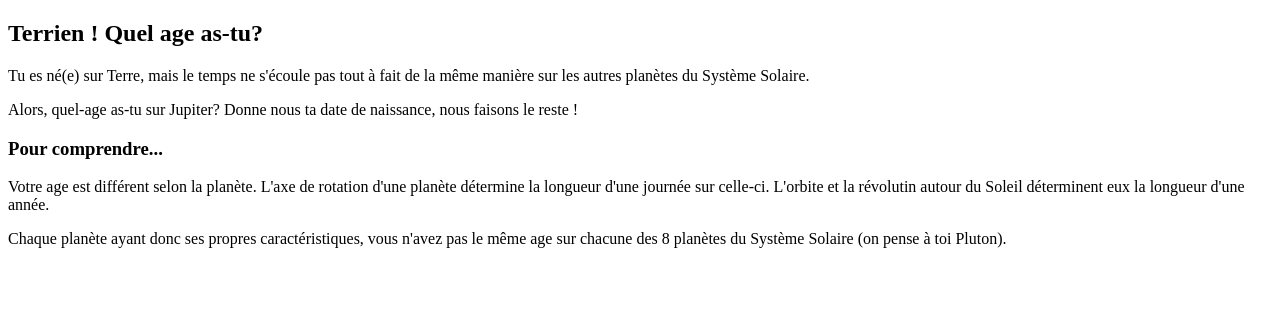
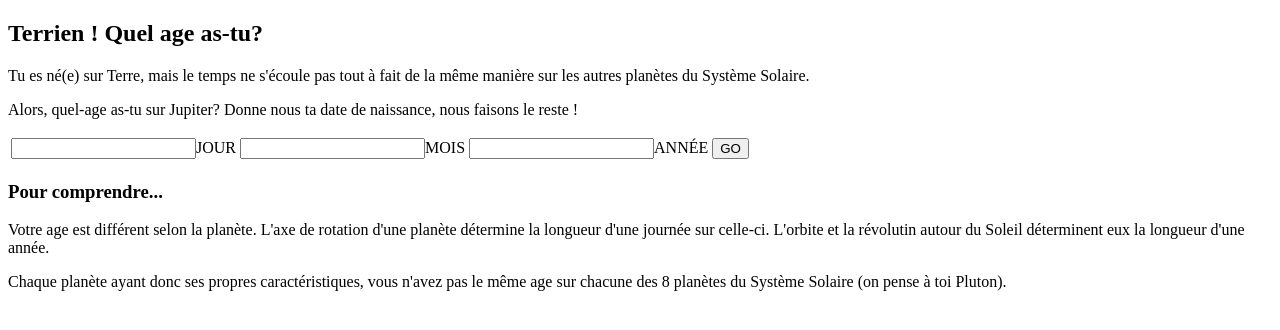
Before and after one commit to Tyfend/AgeOnPlanets, a plain HTML site: page index.html in a window 1280 px wide. Drawn offline with Linux system fonts and the light colour scheme.

Commit message:
last commit

```diff
--- a/index.html
+++ b/index.html
@@ -16,6 +16,19 @@
 		<p>Alors, quel-age as-tu sur Jupiter? Donne nous ta date de naissance, nous faisons le reste !</p>
 	</article>
 
+	<!-- ajout birthdate -->
+	<table>
+		<tr>
+			<td><input type="number" name="">JOUR</td>
+			<td><input type="number" name="">MOIS</td>
+			<td><input type="number" name="">ANNÉE</td>
+			<td><button type="submit">GO</button>
+		</tr>
+	</table>
+
+	<!-- planètes -->
+
+
 	<!-- explication -->
 	<article>
 		<h3>Pour comprendre...</h3>
```
